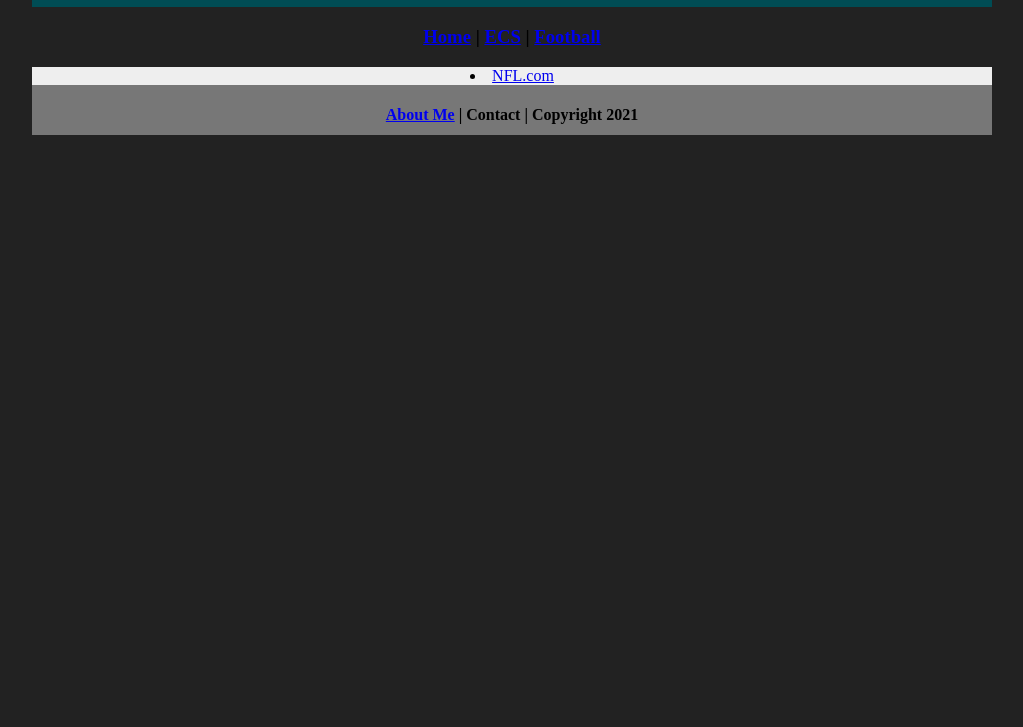
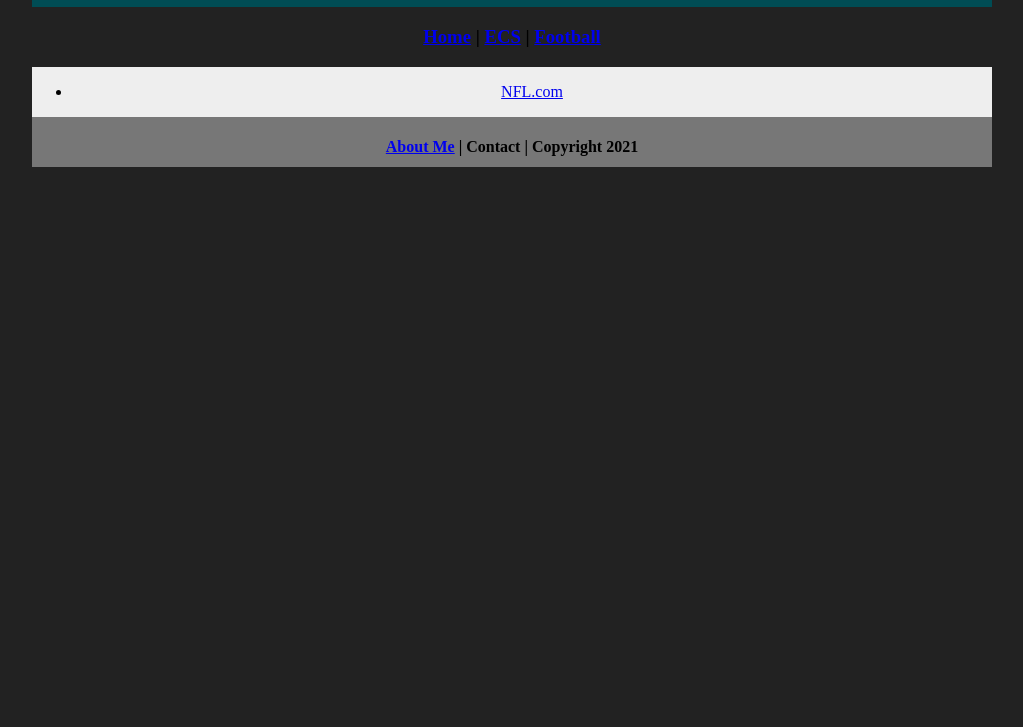
Before and after one commit to Jtoole1/ecoportfolio, a plain HTML site: page ecs/index.html in a window 1280 px wide. Shown: the part 73-800 px from the top of the page, without its empty margins (128-1151 px from the left). Drawn offline with Linux system fonts and the light colour scheme.

Commit message:
Update index.html

```diff
--- a/ecs/index.html
+++ b/ecs/index.html
@@ -15,7 +15,9 @@
             <h3><a href="../index.html">Home</a> | <a href="ecs/index.html">ECS</a> | <a href="../football/index.html">Football</a></h>
          </div>
          <div class="content">
-            <li><a href="#"> NFL.com</a></li>
+            <ul> <li><a href="#"> NFL.com</a></li>
+            </ul>
+
          </div>
          <div class="footer">
             <h4> <a href="../aboutme.html">About Me</a> | Contact | Copyright 2021</h4>
```
